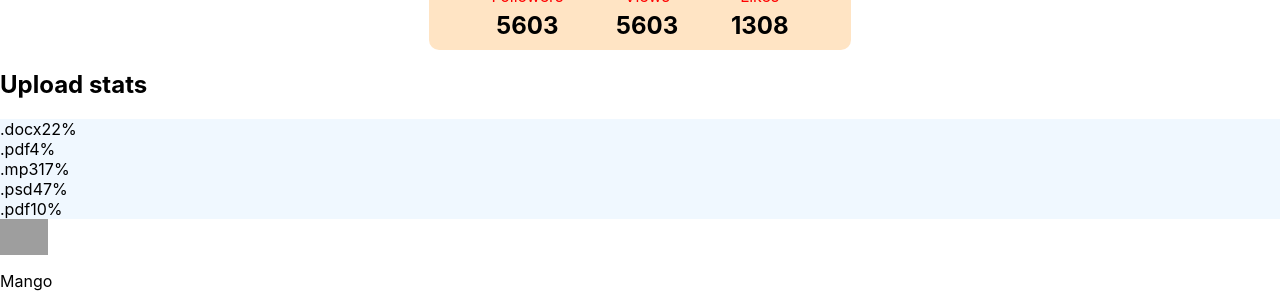
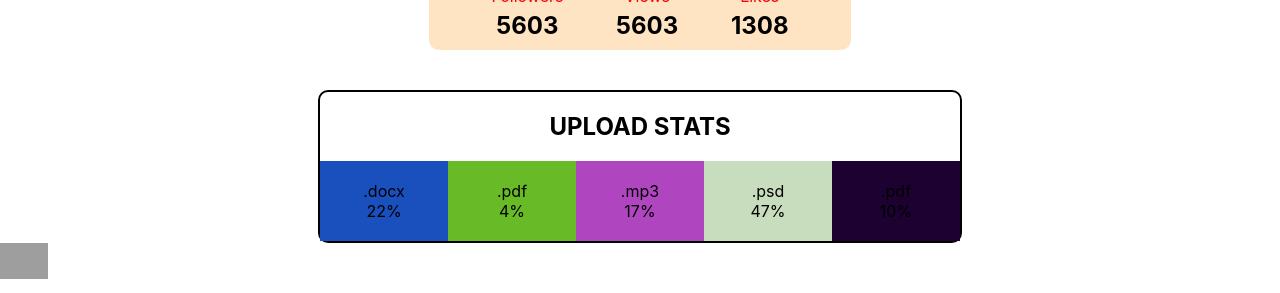
Before and after one commit to vasylenkodi/goit-react-hw-01-components, a React (Create React App) app: page / in a window 1280 px wide. Shown: the part 358-651 px from the top of the page. Built offline with nearby package versions, Linux system fonts and the light colour scheme; grey boxes are pictures that could not be loaded.

Commit message:
добавляет решение задания 2

```diff
--- a/src/components/statistics/Statistics.jsx
+++ b/src/components/statistics/Statistics.jsx
@@ -1,19 +1,22 @@
 import PropTypes from 'prop-types';
 import data from '../../data.json';
+import css from './Statistics.module.css';
 import { Stat } from './stat/Stat';
 
 export const Statistics = () => {
   return (
-    <section className="statistics">
-      <h2 className="title">Upload stats</h2>
+    <section className={css.statistics}>
+      <h2 className={css.title}>Upload stats</h2>
 
-      <ul className="stat-list">
-              {data.map(dataItem => {
-          return (<Stat
-            key={dataItem.id}
-            label={dataItem.label}
-            percentage={dataItem.percentage}
-          />);
+      <ul className={css.statList}>
+        {data.map(dataItem => {
+          return (
+            <Stat
+              key={dataItem.id}
+              label={dataItem.label}
+              percentage={dataItem.percentage}
+            />
+          );
         })}
       </ul>
     </section>
--- /dev/null
+++ b/src/components/statistics/Statistics.module.css
@@ -0,0 +1,17 @@
+.statistics {
+    width: 50%;
+    margin-right: auto;
+    margin-left: auto;
+    margin-top: 40px;
+    border: 2px solid black;
+    border-radius: 10px;
+}
+
+.title {
+    text-align: center;
+    text-transform: uppercase;
+}
+
+.statList {
+    display: flex;
+}
--- a/src/components/statistics/stat/Stat.jsx
+++ b/src/components/statistics/stat/Stat.jsx
@@ -1,10 +1,17 @@
 import css from './Stat.module.css';
 
 export const Stat = ({ label, percentage }) => {
+  const bgcColorOfStat = {backgroundColor: getRandomHexColor()};
   return (
-    <li className={css.item}>
+    <li className={css.item} style={bgcColorOfStat}>
       <span className={css.label}>{label}</span>
       <span className={css.percentage}>{percentage}%</span>
     </li>
   );
 };
+
+function getRandomHexColor() {
+  return `#${Math.floor(Math.random() * 16777215)
+    .toString(16)
+    .padStart(6, 0)}`;
+}
--- a/src/components/statistics/stat/Stat.module.css
+++ b/src/components/statistics/stat/Stat.module.css
@@ -1,5 +1,10 @@
 .item {
-    background-color: aliceblue;
+    list-style: none;
+    width: 20%;
+    display: flex;
+    flex-direction: column;
+    text-align: center;
+    padding: 20px;
 }
 
 .label {
```
